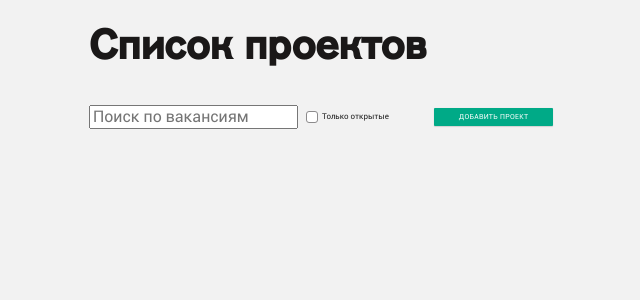
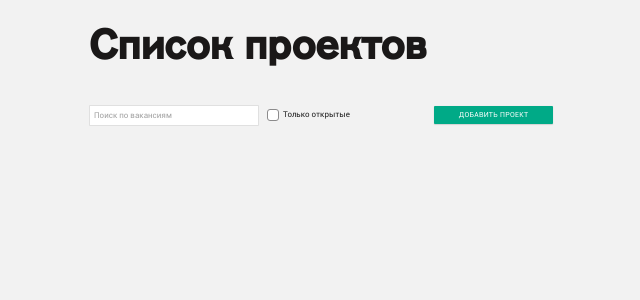
Before and after one commit to DmitruVasilev/test_for_SuperJob, a React (Create React App) app: page / in a window 1280 px wide. Shown: the top 300 px of the page, without its empty margins (319-959 px from the left). Built offline with nearby package versions, Linux system fonts and the light colour scheme.

Commit message:
Fix import input

```diff
--- a/src/style/_inputs.sass
+++ b/src/style/_inputs.sass
@@ -17,6 +17,7 @@
 	outline: none
 	&::placeholder
 		color: $text
+		font-size: 8px
 	&:hover, &:focus
 		border-radius: 1.5px
 		border-color: $text
--- a/src/style/index.sass
+++ b/src/style/index.sass
@@ -2,3 +2,4 @@
 @import "./vars"
 @import "./base"
 @import "./checkbox"
+@import "./inputs"
```
Also changed, not shown: src/components/ProjectItem/index.js (added), src/components/ProjectList/index.js (added), src/components/VacancyItem/index.js (added), src/components/VacansyList/index.js (added).
